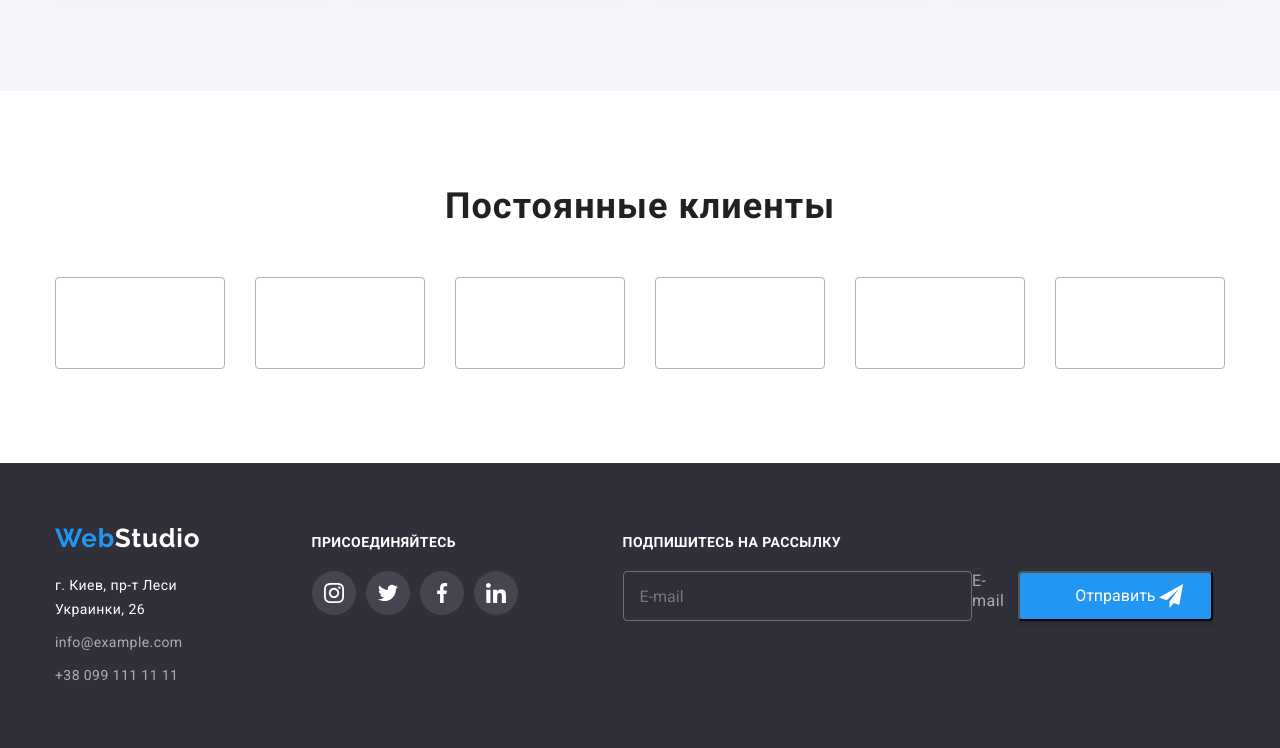
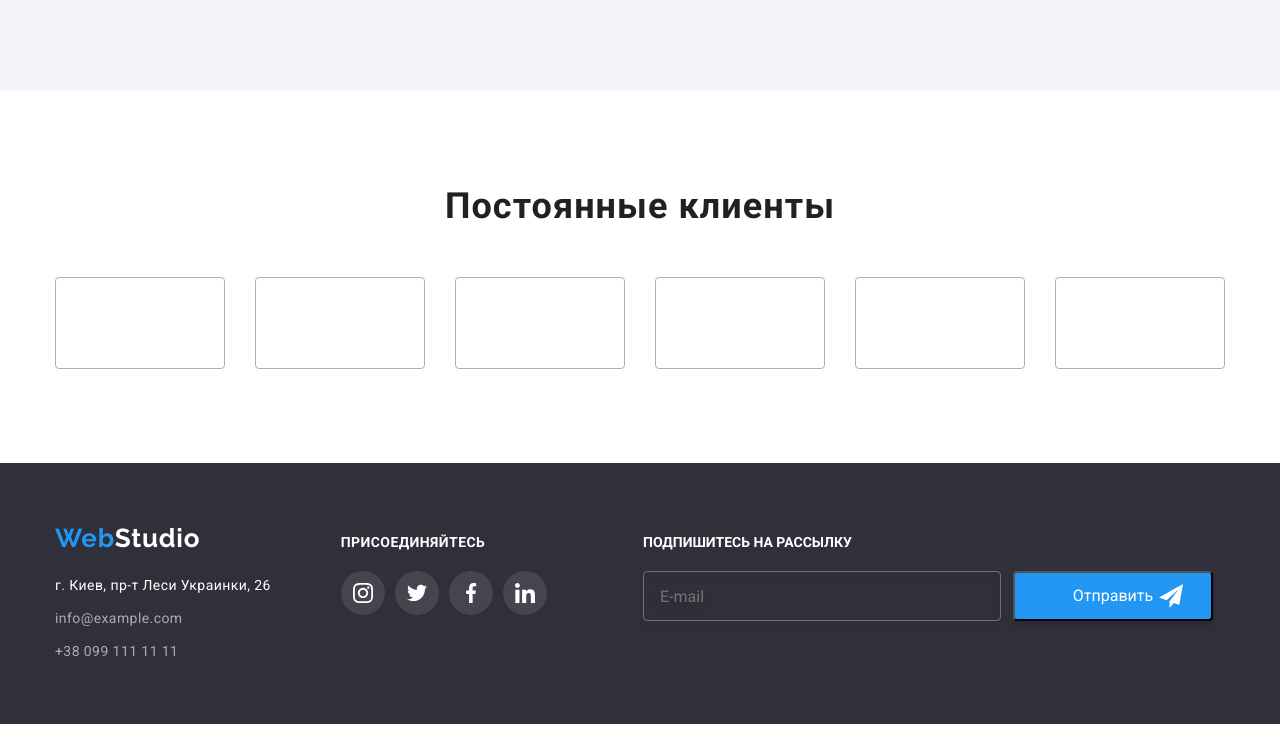
Before and after one commit to perehrestvalentina/goit-markup-hw-06, a plain HTML site: page index.html in a window 1280 px wide. Shown: the part 2308-3056 px from the top of the page. After the commit the page ends 3032 px from the top, so only its background shows below. Drawn offline with nearby package versions, Linux system fonts and the light colour scheme.

Commit message:
add footer

```diff
--- a/css/styles.css
+++ b/css/styles.css
@@ -800,7 +800,7 @@ section {
 
 /*-------------------------------ONLINE---------------------*/
 .online {
-  margin-left: 105px;
+  margin-left: auto;
 }
 
 .online-form {
@@ -811,8 +811,9 @@ section {
 
 .online-title {
   font-family: 'Roboto', sans-serif;
+  padding-bottom: 20px;
   font-size: 14px;
-  letter-spacing: 0.03em;
+  line-height: 1.14;
   text-transform: uppercase;
   color: #FFFFFF;
 }
@@ -826,34 +827,30 @@ section {
   width: 358px;
   height: 50px;
   padding-left: 16px;
+  font-size: 16px;
+  line-height: 1.25;
   color: rgba(255, 255, 255, 0.6);
   border: 1px solid rgba(255, 255, 255, 0.3);
   filter: drop-shadow(0px 4px 4px rgba(0, 0, 0, 0.15));
   border-radius: 4px;
   background-color: transparent;
-  outline: none;
   transition: border-color 250ms cubic-bezier(0.4, 0, 0.2, 1);
 }
 
-
-.online-input:focus,
-.online-input:hover {
-  border-color: 2px solid #2196F3;
+.online-input:hover,
+.online-input:focus {
+  border: 2px solid #2196F3;
 }
 
-.online-input:focus+.online-label,
+/*.online-input:focus+.online-label,
 .online-input:not(:placeholder-shown)+.online-label {
   color: #FFFFFF;
 
-}
+}*/
 
 .online-label {
-  font-size: 16px;
-  line-height: 1.25;
+  display: flex;
   align-items: center;
-  letter-spacing: 0.03em;
-  color: rgba(255, 255, 255, 0.6);
-  transition: color 250ms cubic-bezier(0.4, 0, 0.2, 1);
 }
 
 .online-btn {
@@ -863,6 +860,11 @@ section {
   justify-content: center;
   width: 200px;
   height: 50px;
+  margin-left: 12px;
+
+  font-family: 'Roboto';
+  font-style: normal;
+  font-weight: 400px;
   font-size: 16px;
   line-height: 1.88;
 
@@ -877,7 +879,9 @@ section {
 
 .online-btn:hover,
 .online-btn:focus {
-  background: rgba(33, 150, 243, 0.9);
+  background-color: rgba(33, 150, 243, 0.9);
+  box-shadow: 0px 4px 4px rgba(0, 0, 0, 25%);
+  border: transparent;
 }
 
 .online-icon {
--- a/index.html
+++ b/index.html
@@ -348,13 +348,14 @@
         <div class="online">
           <strong class="online-title"> Подпишитесь на рассылку</strong>
           <form class="online-form">
+            <label for="online-email" class="online-label">
               <input type="email" class="online-input" name="online-email" placeholder="E-mail" id="online-email" />
-            <label for="online-email" class="online-label">E-mail</label>
               <button type="submit" class="online-btn "> Отправить
                 <svg class="online-icon" width="24" height="24">
                   <use href="./images/symbol-defs.svg#icon-icon-send"></use>
                 </svg>
               </button>
+            </label>
           </form>
         </div>
     </footer>
```
Also changed, not shown: portfolio.html (+13 -0 lines). Lines whose indentation alone changed are shown as unchanged.
